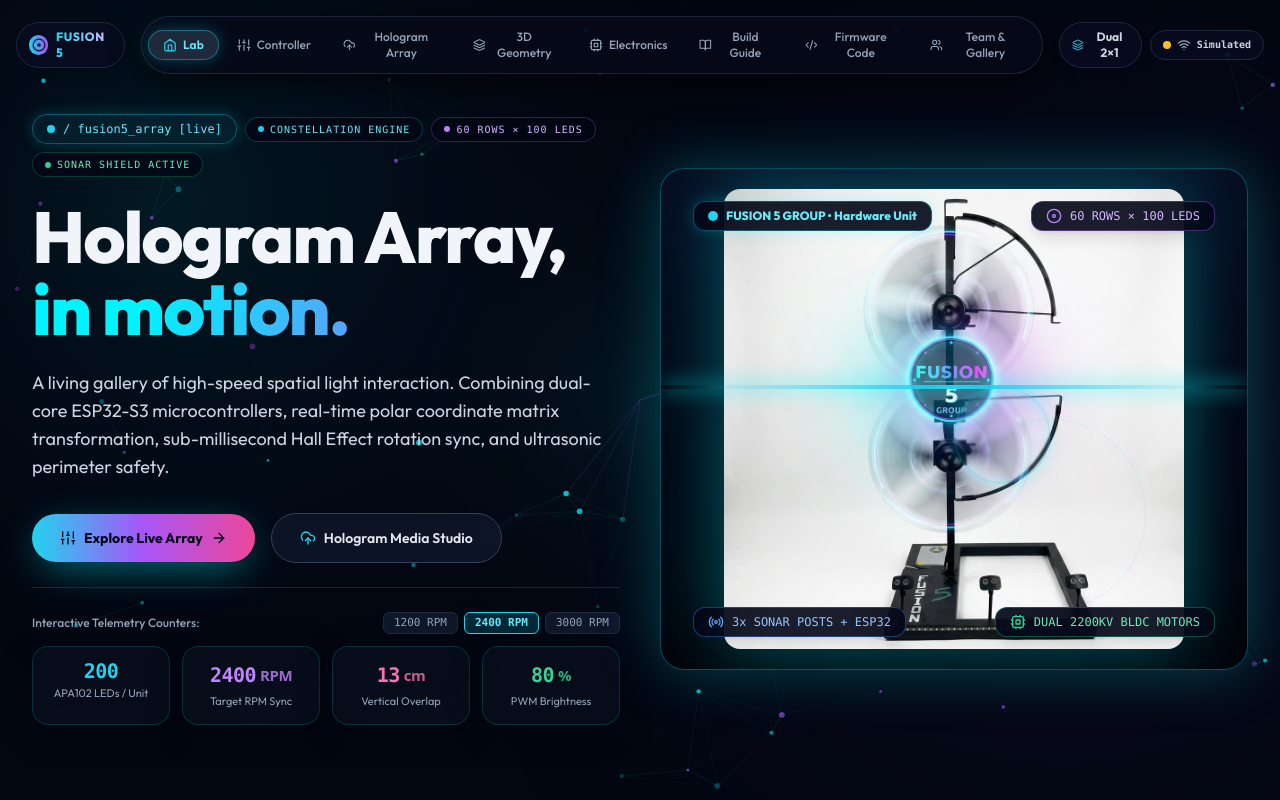
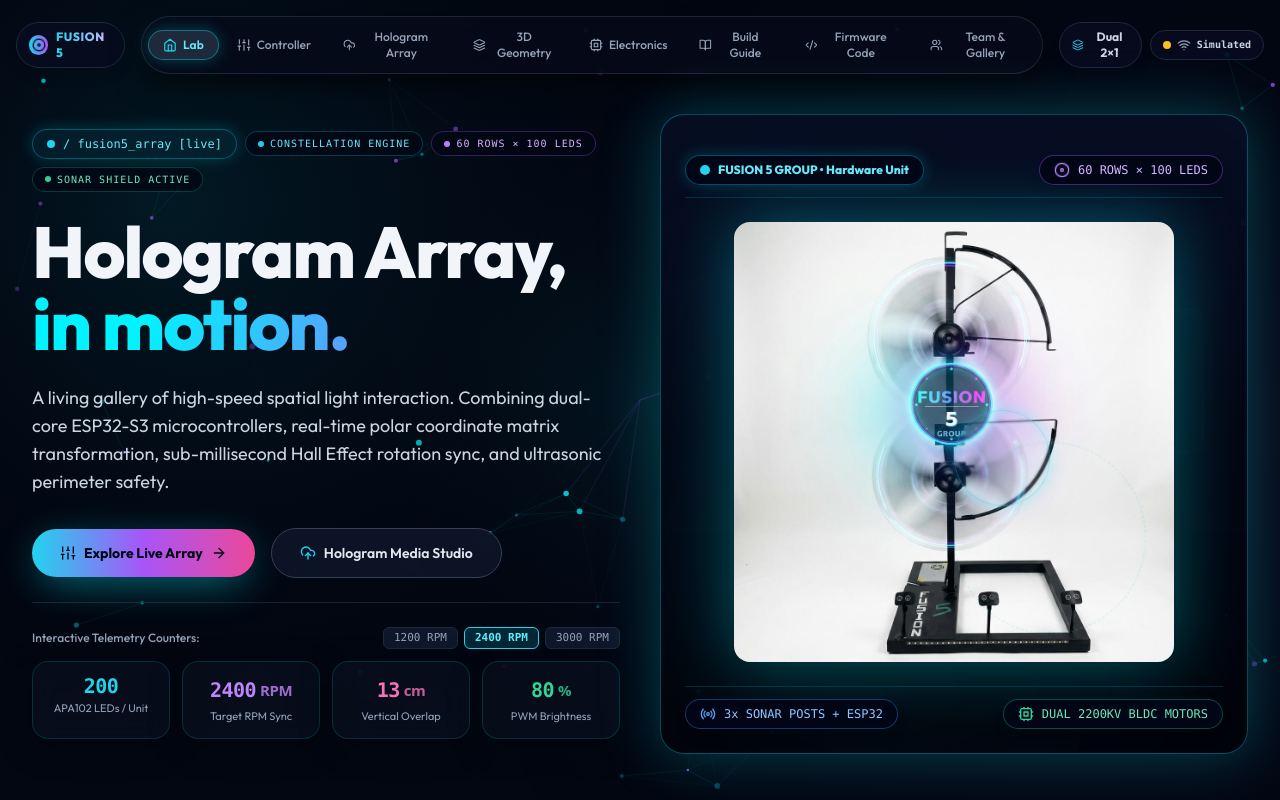
Before and after one commit to Ravindu200324511398/Pioneering-Volumetric-3D-Holographic-Spatial-Display, a React (Vite) app: page / in a window 1280 px wide. Shown: the top 800 px of the page. Built offline with nearby package versions, Linux system fonts and the light colour scheme.

Commit message:
Move photo badges to top and bottom telemetry bars

```diff
--- a/src/components/HologramSimulator.jsx
+++ b/src/components/HologramSimulator.jsx
@@ -12,33 +12,14 @@ export default function HologramSimulator({
   return (
     <div className="w-full space-y-4">
       {/* ─── DEDICATED ANIMATED HARDWARE RIG COVER CARD ─── */}
-      <div className="group relative rounded-3xl overflow-hidden border border-cyan-500/40 bg-gradient-to-b from-[#080f24]/95 via-[#030612]/95 to-[#02040a]/95 min-h-[480px] flex items-center justify-center p-3 sm:p-5 shadow-[0_0_60px_rgba(0,243,255,0.25)] transition-all duration-500 hover:border-cyan-400/80 hover:shadow-[0_0_80px_rgba(0,243,255,0.35)]">
+      <div className="group relative rounded-3xl overflow-hidden border border-cyan-500/40 bg-gradient-to-b from-[#080f24]/95 via-[#030612]/95 to-[#02040a]/95 p-4 sm:p-6 shadow-[0_0_60px_rgba(0,243,255,0.25)] transition-all duration-500 hover:border-cyan-400/80 hover:shadow-[0_0_80px_rgba(0,243,255,0.35)] flex flex-col justify-between space-y-4">
 
-        {/* Ambient Volumetric Backdrop Glow (Pure Cyan & Dark Blue) */}
+        {/* Ambient Volumetric Backdrop Glow */}
         <div className="pointer-events-none absolute -inset-10 rounded-full bg-gradient-to-tr from-cyan-500/10 via-slate-900/10 to-transparent blur-3xl opacity-60 group-hover:opacity-100 transition-opacity duration-700"></div>
 
-        {/* ─── ANIMATED CYBERNETIC HUD SCANLINE ─── */}
-        <div className="pointer-events-none absolute left-0 right-0 h-1 bg-gradient-to-r from-transparent via-cyan-400 to-transparent shadow-[0_0_20px_#00f3ff] z-20 animate-hud-scan"></div>
-
-        {/* Main Hardware Image Frame */}
-        <div className="relative w-full h-full flex items-center justify-center">
-          <img
-            src="/fusion5_hardware_cover.jpg"
-            alt="Fusion 5 Hardware Rig"
-            className="max-w-full max-h-[460px] object-contain rounded-2xl drop-shadow-[0_0_35px_rgba(0,243,255,0.35)] transition-transform duration-500 group-hover:scale-[1.01]"
-          />
-
-          {/* ─── ANIMATED ROTATING RADAR CROSSHAIR OVERLAY (CYAN) ─── */}
-          <div className="pointer-events-none absolute top-1/2 left-1/2 -translate-x-1/2 -translate-y-1/2 w-48 h-48 rounded-full border border-cyan-400/20 border-dashed animate-radar-spin"></div>
-
-          {/* ─── ANIMATED PULSING HOLOGRAM CENTER AURA (PURE CYAN) ─── */}
-          <div className="pointer-events-none absolute top-[43%] left-1/2 -translate-x-1/2 -translate-y-1/2 w-24 h-24 rounded-full border border-cyan-400/40 bg-cyan-400/5 backdrop-blur-[1px] animate-hologram-pulse pointer-events-auto cursor-pointer"
-               onMouseEnter={() => setActiveHotspot('center')}
-               onMouseLeave={() => setActiveHotspot(null)}>
-          </div>
-
-          {/* ─── TOP LEFT HEADER BADGE ─── */}
-          <div className="absolute top-3 left-3 bg-slate-950/90 px-3.5 py-1.5 rounded-xl border border-cyan-500/40 text-xs font-extrabold text-cyan-300 backdrop-blur-xl flex items-center gap-2 shadow-[0_0_15px_rgba(0,243,255,0.2)]">
+        {/* ─── TOP TELEMETRY HEADER BAR ─── */}
+        <div className="flex flex-wrap items-center justify-between gap-2 z-20 pb-3 border-b border-cyan-500/20">
+          <div className="bg-slate-950/90 px-3.5 py-1.5 rounded-full border border-cyan-500/40 text-xs font-extrabold text-cyan-300 backdrop-blur-xl flex items-center gap-2 shadow-[0_0_15px_rgba(0,243,255,0.2)]">
             <div className="relative flex h-2.5 w-2.5">
               <span className="absolute inline-flex h-full w-full animate-ping rounded-full bg-cyan-400 opacity-75"></span>
               <span className="relative inline-flex h-2.5 w-2.5 rounded-full bg-cyan-400"></span>
@@ -46,31 +27,50 @@ export default function HologramSimulator({
             <span>FUSION 5 GROUP • Hardware Unit</span>
           </div>
 
-          {/* ─── TOP RIGHT SPECS BADGE ─── */}
-          <div className="absolute top-3 right-3 bg-slate-950/90 px-3.5 py-1.5 rounded-xl border border-purple-500/40 text-xs font-mono text-purple-300 backdrop-blur-xl hidden sm:flex items-center gap-2 shadow-lg">
+          <div className="bg-slate-950/90 px-3.5 py-1.5 rounded-full border border-purple-500/40 text-xs font-mono text-purple-300 backdrop-blur-xl flex items-center gap-2 shadow-lg">
             <Disc className="w-4 h-4 text-purple-400 animate-spin-slow" />
             <span>60 ROWS × 100 LEDS</span>
           </div>
+        </div>
 
-          {/* ─── BOTTOM LEFT SENSOR BASE BADGE ─── */}
-          <div className="absolute bottom-3 left-3 bg-slate-950/90 px-3.5 py-1.5 rounded-xl border border-blue-500/40 text-xs font-mono text-blue-300 backdrop-blur-xl hidden sm:flex items-center gap-2 shadow-lg">
-            <Radio className="w-4 h-4 text-blue-400 animate-pulse" />
-            <span>3x SONAR POSTS + ESP32</span>
-          </div>
+        {/* ─── MAIN HARDWARE IMAGE FRAME (CLEAN, ZERO OVERLAP) ─── */}
+        <div className="relative w-full h-full flex items-center justify-center py-2">
+          <img
+            src="/fusion5_hardware_cover.jpg"
+            alt="Fusion 5 Hardware Rig"
+            className="max-w-full max-h-[440px] object-contain rounded-2xl drop-shadow-[0_0_35px_rgba(0,243,255,0.35)] transition-transform duration-500 group-hover:scale-[1.01]"
+          />
 
-          {/* ─── BOTTOM RIGHT MOTOR SPECS BADGE ─── */}
-          <div className="absolute bottom-3 right-3 bg-slate-950/90 px-3.5 py-1.5 rounded-xl border border-emerald-500/40 text-xs font-mono text-emerald-300 backdrop-blur-xl flex items-center gap-2 shadow-lg">
-            <Cpu className="w-4 h-4 text-emerald-400" />
-            <span>DUAL 2200KV BLDC MOTORS</span>
-          </div>
+          {/* Animated Rotating Radar Overlay */}
+          <div className="pointer-events-none absolute top-1/2 left-1/2 -translate-x-1/2 -translate-y-1/2 w-48 h-48 rounded-full border border-cyan-400/20 border-dashed animate-radar-spin"></div>
 
-          {/* ─── INTERACTIVE HOVER OVERLAY TOOLTIP ─── */}
+          {/* Pulsing Hologram Center Aura */}
+          <div
+            className="pointer-events-none absolute top-[43%] left-1/2 -translate-x-1/2 -translate-y-1/2 w-24 h-24 rounded-full border border-cyan-400/40 bg-cyan-400/5 backdrop-blur-[1px] animate-hologram-pulse pointer-events-auto cursor-pointer"
+            onMouseEnter={() => setActiveHotspot('center')}
+            onMouseLeave={() => setActiveHotspot(null)}
+          ></div>
+
+          {/* Interactive Tooltip */}
           {activeHotspot === 'center' && (
             <div className="absolute top-[32%] left-1/2 -translate-x-1/2 bg-slate-950/95 border border-cyan-400 px-4 py-2 rounded-2xl text-xs font-mono text-cyan-300 backdrop-blur-2xl shadow-[0_0_25px_rgba(0,243,255,0.4)] animate-fade-in z-30">
               <span className="font-bold text-slate-100">Center Overlap Zone:</span> 13cm Dual Fan Convergence
             </div>
           )}
         </div>
+
+        {/* ─── BOTTOM TELEMETRY FOOTER BAR ─── */}
+        <div className="flex flex-wrap items-center justify-between gap-2 z-20 pt-3 border-t border-cyan-500/20">
+          <div className="bg-slate-950/90 px-3.5 py-1.5 rounded-full border border-blue-500/40 text-xs font-mono text-blue-300 backdrop-blur-xl flex items-center gap-2 shadow-lg">
+            <Radio className="w-4 h-4 text-blue-400 animate-pulse" />
+            <span>3x SONAR POSTS + ESP32</span>
+          </div>
+
+          <div className="bg-slate-950/90 px-3.5 py-1.5 rounded-full border border-emerald-500/40 text-xs font-mono text-emerald-300 backdrop-blur-xl flex items-center gap-2 shadow-lg">
+            <Cpu className="w-4 h-4 text-emerald-400" />
+            <span>DUAL 2200KV BLDC MOTORS</span>
+          </div>
+        </div>
       </div>
     </div>
   );
```
